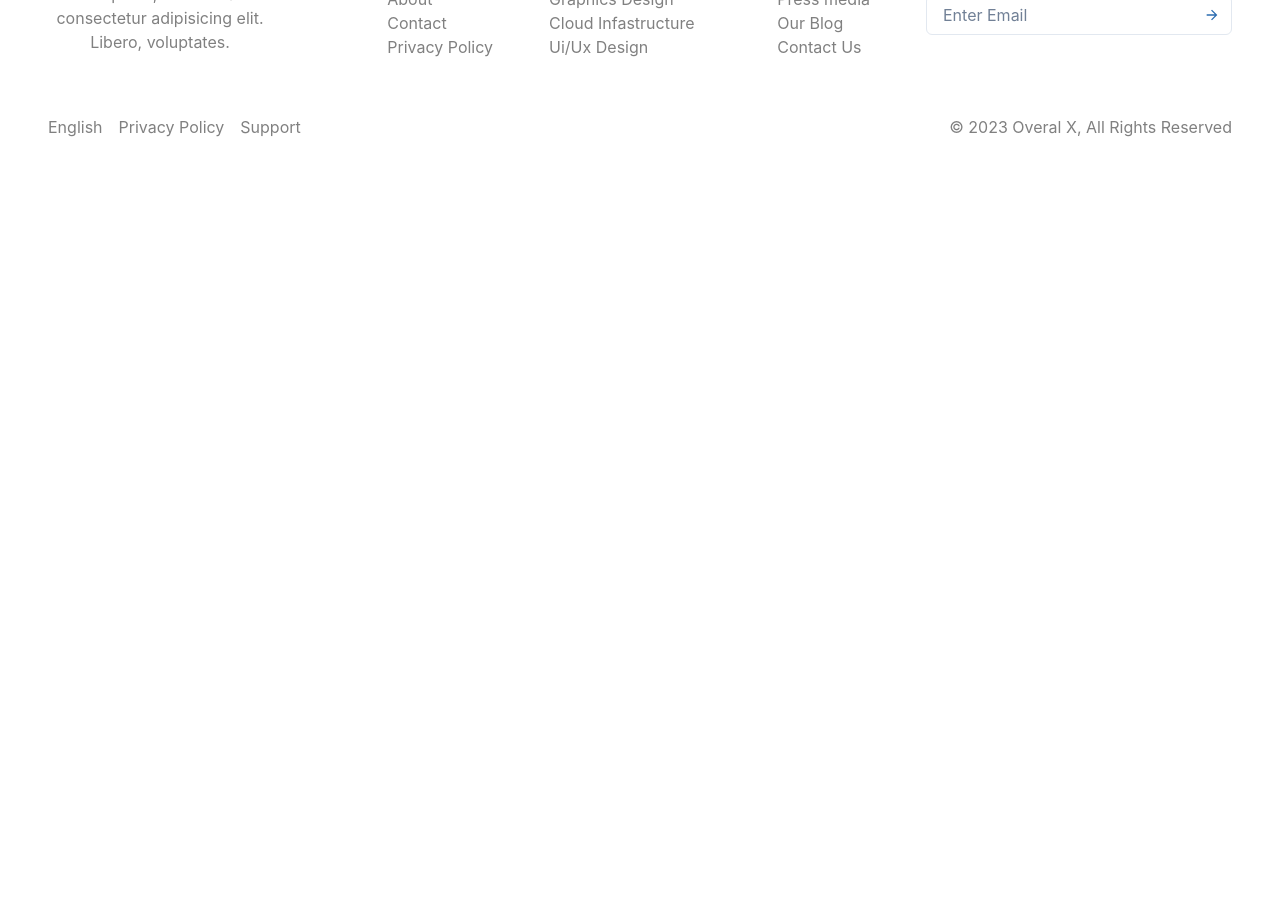
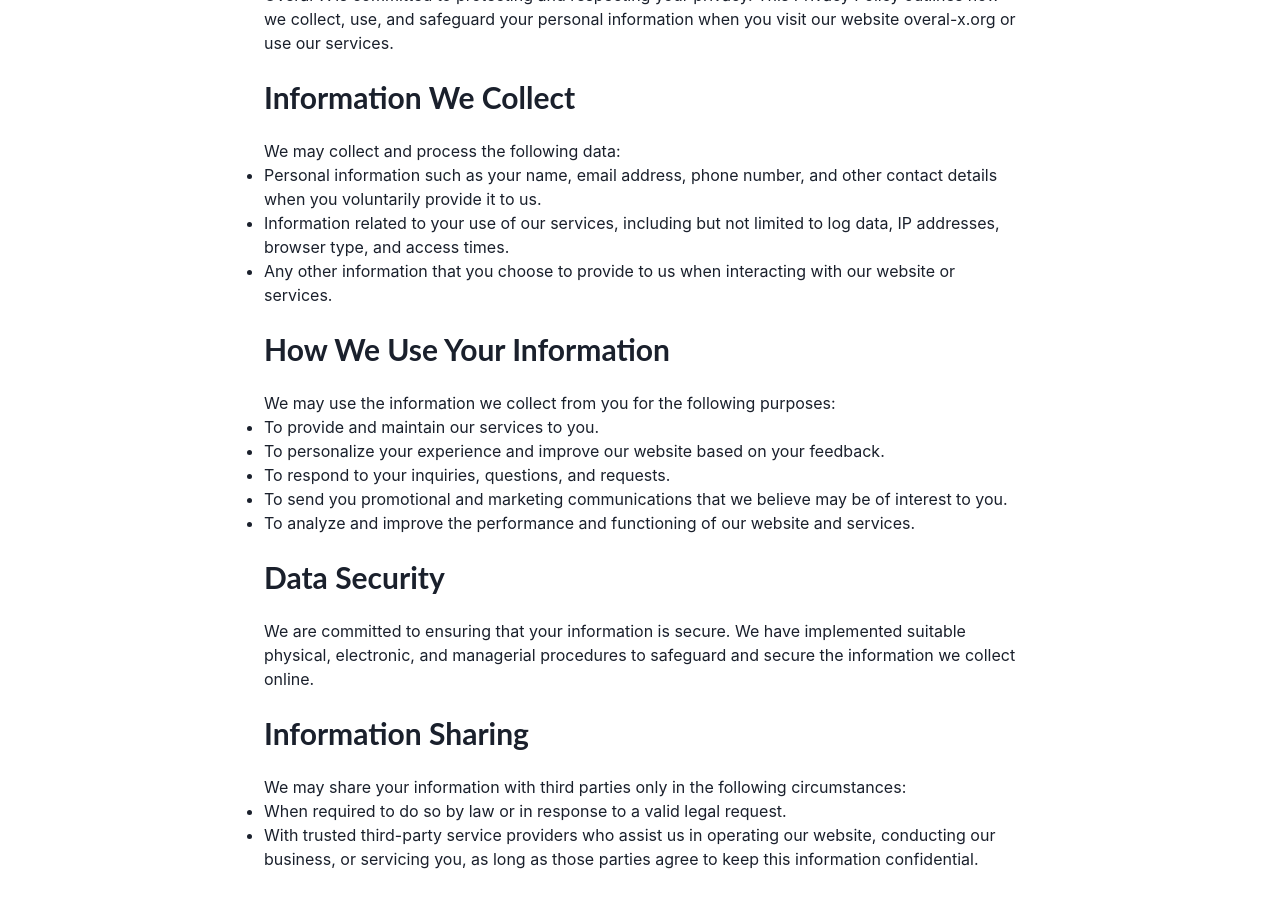
Before and after one commit to Overal-X/overal-x, a React (Vite) app: page /privacy-policy in a window 1280 px wide. Shown: the part 180-1080 px from the top of the page. Before the commit the page ends 800 px from the top, so only its background shows below. Built offline with nearby package versions, Linux system fonts and the light colour scheme; the HTML template or start-up script is replaced by a standard one.

Commit message:
feat(page): adds privacy policy page

```diff
--- /dev/null
+++ b/src/pages/privacy-policy.tsx
@@ -0,0 +1,132 @@
+import { Box, Heading, Text } from "@chakra-ui/react";
+
+const PrivacyPolicyPage = () => {
+  return (
+    <Box maxW="800px" m="auto" mt="4" p={6}>
+      <Heading as="h1" size="xl" mb={6}>
+        Privacy Policy
+      </Heading>
+      <Text>
+        Overal-X is committed to protecting and respecting your privacy. This
+        Privacy Policy outlines how we collect, use, and safeguard your personal
+        information when you visit our website overal-x.org or use our services.
+      </Text>
+
+      <Heading as="h2" size="lg" my={6}>
+        Information We Collect
+      </Heading>
+      <Text>
+        We may collect and process the following data:
+        <ul>
+          <li>
+            Personal information such as your name, email address, phone number,
+            and other contact details when you voluntarily provide it to us.
+          </li>
+          <li>
+            Information related to your use of our services, including but not
+            limited to log data, IP addresses, browser type, and access times.
+          </li>
+          <li>
+            Any other information that you choose to provide to us when
+            interacting with our website or services.
+          </li>
+        </ul>
+      </Text>
+
+      <Heading as="h2" size="lg" my={6}>
+        How We Use Your Information
+      </Heading>
+      <Text>
+        We may use the information we collect from you for the following
+        purposes:
+        <ul>
+          <li>To provide and maintain our services to you.</li>
+          <li>
+            To personalize your experience and improve our website based on your
+            feedback.
+          </li>
+          <li>To respond to your inquiries, questions, and requests.</li>
+          <li>
+            To send you promotional and marketing communications that we believe
+            may be of interest to you.
+          </li>
+          <li>
+            To analyze and improve the performance and functioning of our
+            website and services.
+          </li>
+        </ul>
+      </Text>
+
+      <Heading as="h2" size="lg" my={6}>
+        Data Security
+      </Heading>
+      <Text>
+        We are committed to ensuring that your information is secure. We have
+        implemented suitable physical, electronic, and managerial procedures to
+        safeguard and secure the information we collect online.
+      </Text>
+
+      <Heading as="h2" size="lg" my={6}>
+        Information Sharing
+      </Heading>
+      <Text>
+        We may share your information with third parties only in the following
+        circumstances:
+        <ul>
+          <li>
+            When required to do so by law or in response to a valid legal
+            request.
+          </li>
+          <li>
+            With trusted third-party service providers who assist us in
+            operating our website, conducting our business, or servicing you, as
+            long as those parties agree to keep this information confidential.
+          </li>
+        </ul>
+      </Text>
+
+      <Heading as="h2" size="lg" my={6}>
+        Your Rights
+      </Heading>
+      <Text>
+        You have the right to:
+        <ul>
+          <li>Request access to the personal information we hold about you.</li>
+          <li>
+            Request correction of the personal information that we hold about
+            you.
+          </li>
+          <li>Request the erasure of your personal information.</li>
+          <li>Object to the processing of your personal information.</li>
+          <li>
+            Request the restriction of processing of your personal information.
+          </li>
+          <li>
+            Request the transfer of your personal information to another party.
+          </li>
+        </ul>
+      </Text>
+
+      <Heading as="h2" size="lg" my={6}>
+        Changes to This Privacy Policy
+      </Heading>
+      <Text>
+        We reserve the right to update this Privacy Policy at any time. We will
+        notify you of any changes by posting the new Privacy Policy on this
+        page. You are advised to review this Privacy Policy periodically for any
+        changes.
+      </Text>
+
+      <Heading as="h2" size="lg" my={6}>
+        Contact Us
+      </Heading>
+      <Text>
+        If you have any questions about this Privacy Policy or our practices
+        regarding your personal information, please contact us at{" "}
+        <a href="mailto:hello@overal-x.org">hello@overal-x.org</a>.
+      </Text>
+    </Box>
+  );
+};
+
+export default PrivacyPolicyPage;
--- a/src/router/layout.routes.tsx
+++ b/src/router/layout.routes.tsx
@@ -1,9 +1,11 @@
 import HomePage from "@/pages";
 import AboutPage from "@/pages/about";
 import ContactPage from "@/pages/contact";
+import PrivacyPolicyPage from "@/pages/privacy-policy";
 
 export const layoutRoutes = [
   { path: "/", element: <HomePage /> },
   { path: "/about", element: <AboutPage /> },
   { path: "/contact", element: <ContactPage /> },
+  { path: "/privacy-policy", element: <PrivacyPolicyPage /> },
 ];
```
